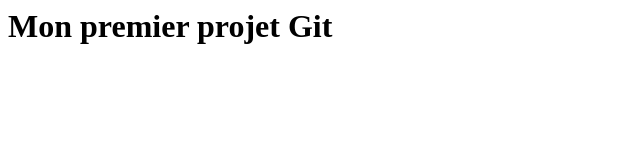
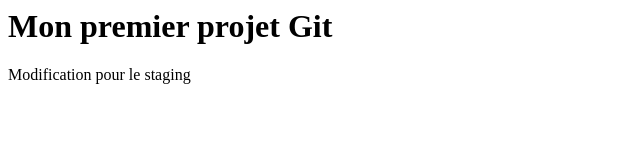
Before and after one commit to emnajebali2024/TP1-DevOps-Git, a plain HTML site: page index.html in a window 1280 px wide. Shown: the whole page, without its empty margins (0-640 px from the left). Drawn offline with Linux system fonts and the light colour scheme.

Commit message:
Ajout d'une modification dans index.html

```diff
--- a/index.html
+++ b/index.html
@@ -1 +1,2 @@
 <h1>Mon premier projet Git</h1>
+<p>Modification pour le staging</p>
```
